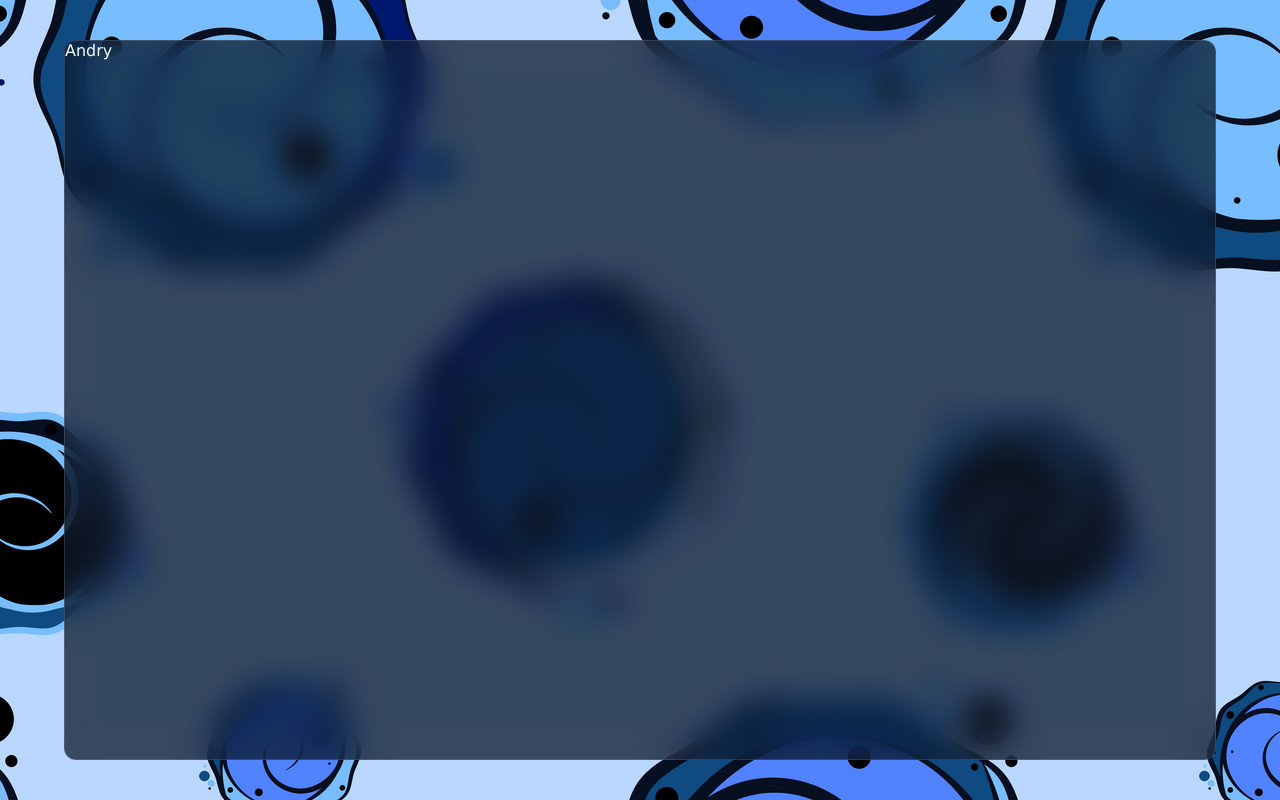
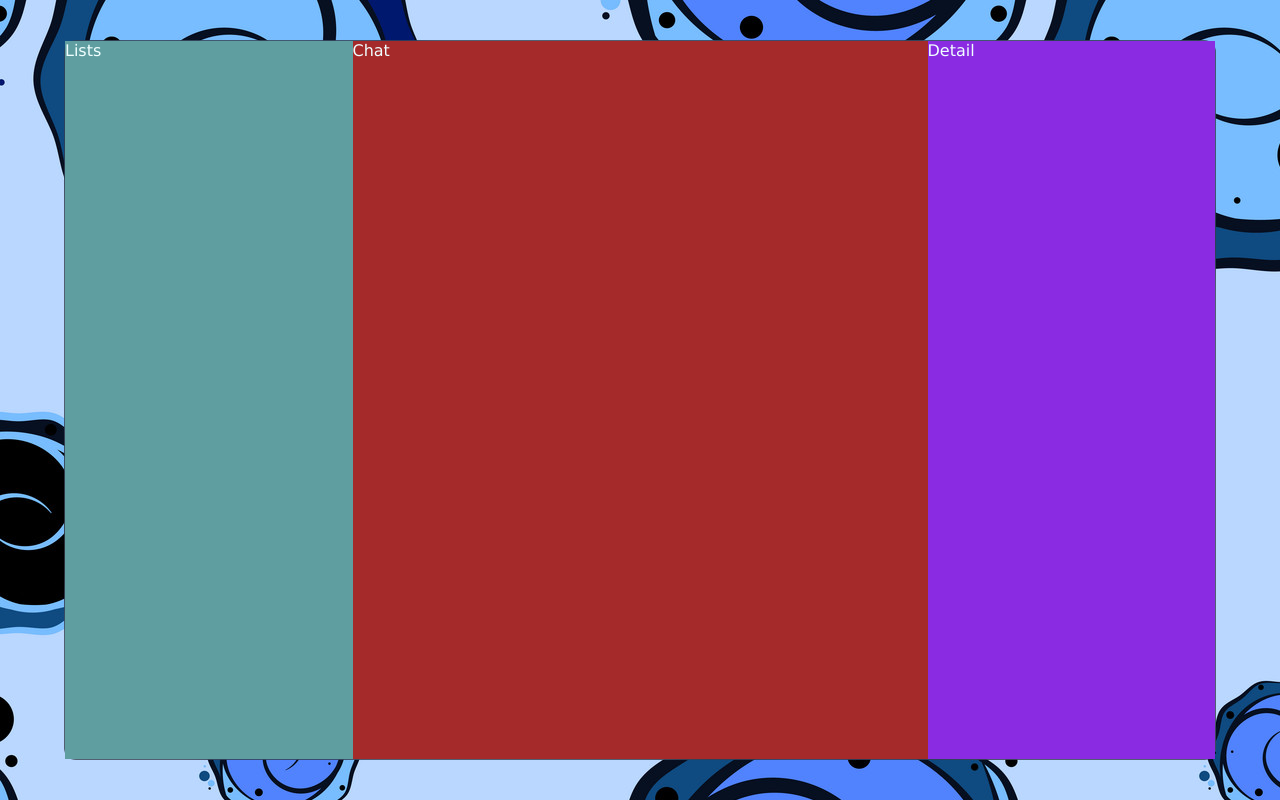
Before and after one commit to andryariadi/chat-app, a React (Vite) app: page / in a window 1280 px wide. Built offline with nearby package versions, Linux system fonts and the light colour scheme.

Commit message:
add userinfo and userlist component

```diff
--- a/src/App.jsx
+++ b/src/App.jsx
@@ -1,7 +1,15 @@
+import Chat from "./components/chat/Chat";
+import Detail from "./components/detail/Detail";
+import Lists from "./components/list/Lists";
+
 function App() {
   return (
     <>
-      <main className="container">Andry</main>
+      <main className="container">
+        <Lists />
+        <Chat />
+        <Detail />
+      </main>
     </>
   );
 }
--- a/src/components/chat/Chat.jsx
+++ b/src/components/chat/Chat.jsx
@@ -1,5 +1,7 @@
+import "./chat.css";
+
 const Chat = () => {
-  return <div>Chat</div>;
+  return <div className="chat">Chat</div>;
 };
 
 export default Chat;
--- a/src/components/chat/chat.css
+++ b/src/components/chat/chat.css
@@ -0,0 +1,4 @@
+.chat {
+  flex: 2;
+  background-color: brown;
+}
--- a/src/components/detail/Detail.jsx
+++ b/src/components/detail/Detail.jsx
@@ -1,5 +1,7 @@
+import "./detail.css";
+
 const Detail = () => {
-  return <div>Detail</div>;
+  return <div className="detail">Detail</div>;
 };
 
 export default Detail;
--- a/src/components/detail/detail.css
+++ b/src/components/detail/detail.css
@@ -0,0 +1,4 @@
+.detail {
+  flex: 1;
+  background-color: blueviolet;
+}
--- a/src/components/list/Lists.jsx
+++ b/src/components/list/Lists.jsx
@@ -1,5 +1,7 @@
+import "./lists.css";
+
 const Lists = () => {
-  return <div>Lists</div>;
+  return <div className="list">Lists</div>;
 };
 
 export default Lists;
--- a/src/components/list/lists.css
+++ b/src/components/list/lists.css
@@ -0,0 +1,4 @@
+.list {
+  flex: 1;
+  background-color: cadetblue;
+}
--- a/src/index.css
+++ b/src/index.css
@@ -24,4 +24,5 @@ body {
   backdrop-filter: blur(16px) saturate(180%);
   -webkit-backdrop-filter: blur(16px) saturate(180%);
   border: 1px solid rgba(255, 255, 255, 0.125);
+  display: flex;
 }
```
Also changed, not shown: src/components/list/userInfo/UserInfo.jsx (added, +7 -0 lines), src/components/list/userLists/UserLists.jsx (added, +7 -0 lines), src/components/list/userInfo/userInfo.css (added), src/components/list/userLists/userList.css (added).
